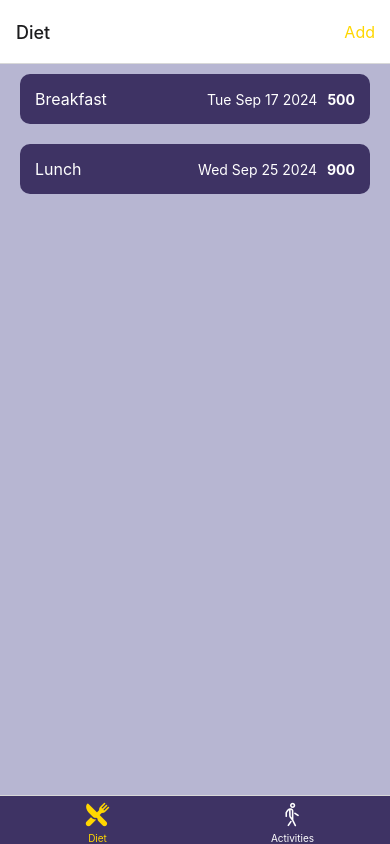
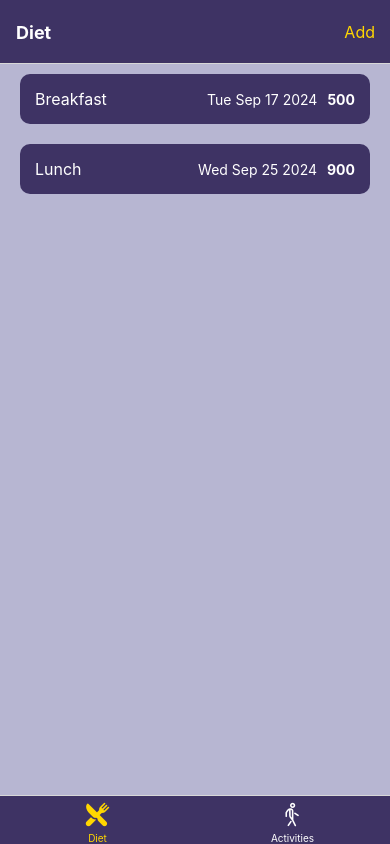
Before and after one commit to J3rrrrry/Assignment2, a React Native app: screen / in a window 390 px wide. Built offline with nearby package versions, Linux system fonts and the light colour scheme.

Commit message:
Refactor navigation: Implement DietStack and ActivityStack with proper header styles

```diff
--- a/App.js
+++ b/App.js
@@ -13,14 +13,48 @@ import { Ionicons } from '@expo/vector-icons';
 const Tab = createBottomTabNavigator();
 const Stack = createNativeStackNavigator();
 
+const DietStack = () => (
+  <Stack.Navigator
+    screenOptions={{
+      headerStyle: {
+        backgroundColor: colors.primary,
+      },
+      headerTintColor: colors.white,
+      headerTitleStyle: {
+        fontWeight: 'bold',
+      },
+    }}
+  >
+    <Stack.Screen name="DietScreen" component={Diet} options={{ title: 'Diet' }} />
+  </Stack.Navigator>
+);
+
+const ActivitiesStack = () => (
+  <Stack.Navigator
+    screenOptions={{
+      headerStyle: {
+        backgroundColor: colors.primary,
+      },
+      headerTintColor: colors.white,
+      headerTitleStyle: {
+        fontWeight: 'bold',
+      },
+    }}
+  >
+    <Stack.Screen name="ActivitiesScreen" component={Activities} options={{ title: 'Activities' }} />
+    <Stack.Screen name="AddActivity" component={AddActivity} options={{ title: 'Add Activity' }} />
+  </Stack.Navigator>
+);
+
 const TabNavigator = () => (
   <Tab.Navigator
     screenOptions={({ route }) => ({
+      headerShown: false,
       tabBarIcon: ({ focused, color, size }) => {
         let iconName;
-        if (route.name === 'Diet') {
+        if (route.name === 'DietTab') {
           iconName = focused ? 'restaurant' : 'restaurant-outline';
-        } else if (route.name === 'Activities') {
+        } else if (route.name === 'ActivitiesTab') {
           iconName = focused ? 'walk' : 'walk-outline';
         }
         return <Ionicons name={iconName} size={size} color={color} />;
@@ -32,8 +66,8 @@ const TabNavigator = () => (
       },
     })}
   >
-    <Tab.Screen name="Diet" component={Diet} />
-    <Tab.Screen name="Activities" component={Activities} />
+    <Tab.Screen name="DietTab" component={DietStack} options={{ title: 'Diet' }} />
+    <Tab.Screen name="ActivitiesTab" component={ActivitiesStack} options={{ title: 'Activities' }} />
   </Tab.Navigator>
 );
 
@@ -58,7 +92,6 @@ const App = () => {
               component={TabNavigator}
               options={{ headerShown: false }}
             />
-            <Stack.Screen name="AddActivity" component={AddActivity} />
           </Stack.Navigator>
         </NavigationContainer>
       </DietProvider>
```
Also changed, not shown: Screens/Diet.js (line endings or trailing spaces).
